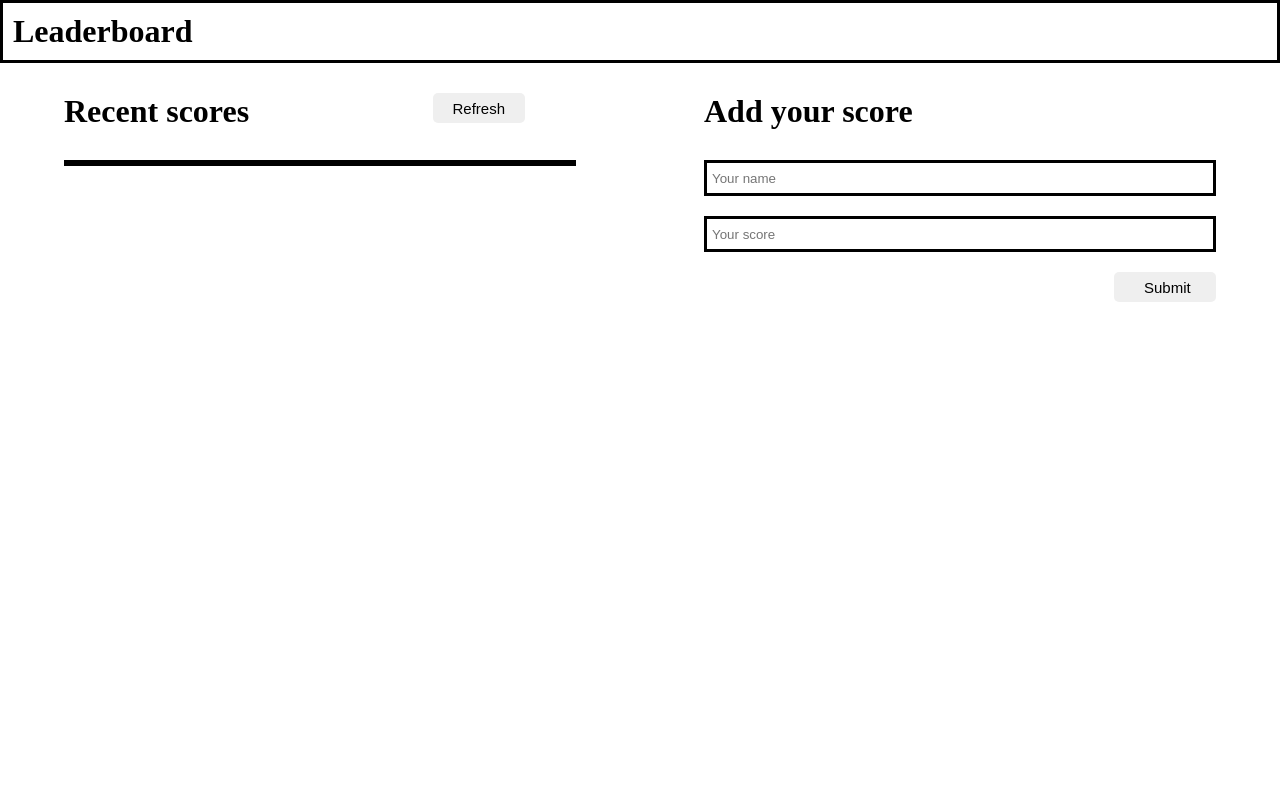
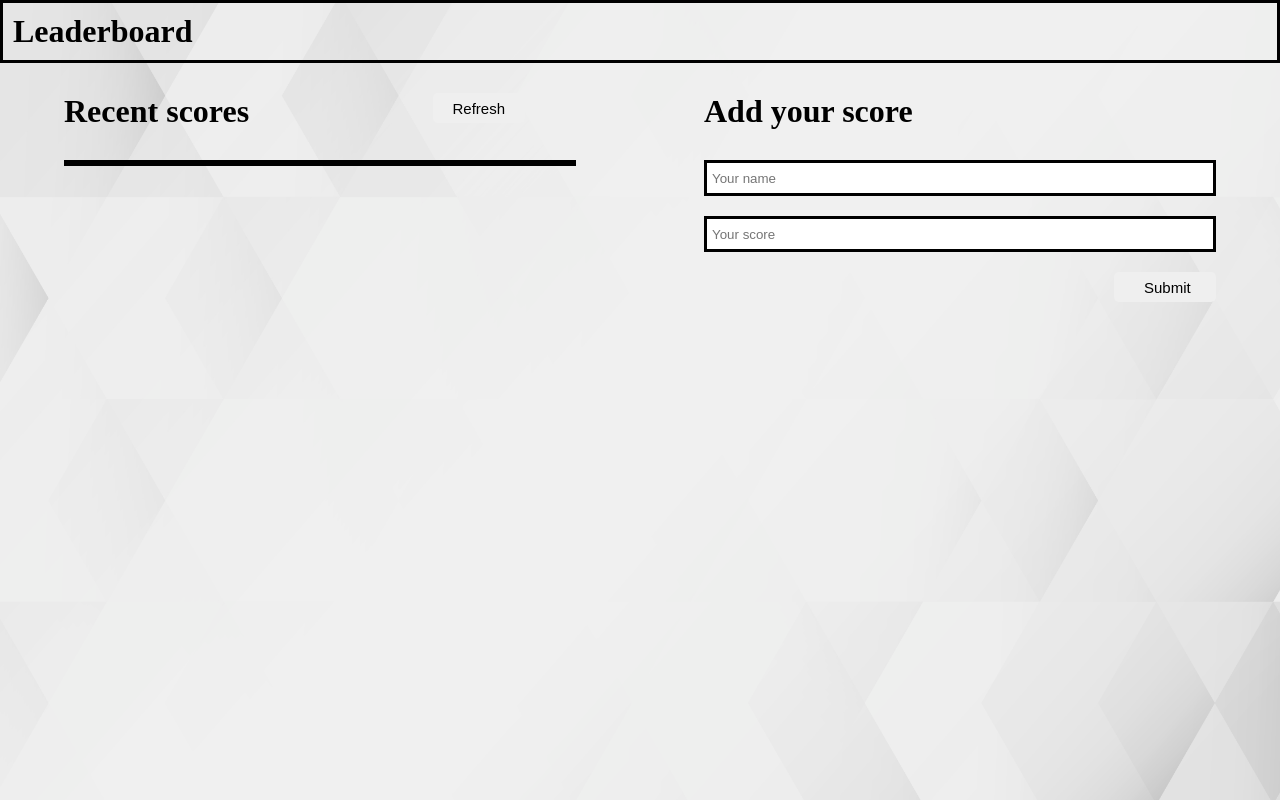
Before and after one commit to dgonzalesi/Leaderboard-APIs, a website built with webpack: page public/index.html in a window 1280 px wide. Built offline with nearby package versions, Linux system fonts and the light colour scheme.

Commit message:
Add background to index.html

```diff
--- a/src/style.css
+++ b/src/style.css
@@ -90,3 +90,11 @@ input {
   cursor: pointer;
   align-self: flex-end;
 }
+
+html {
+  background: url(./img/v748-toon-103.jpg) no-repeat center center fixed;
+  -webkit-background-size: cover;
+  -moz-background-size: cover;
+  -o-background-size: cover;
+  background-size: cover;
+}
```
Also changed, not shown: README.md, src/img/v748-toon-103.jpg (added).
